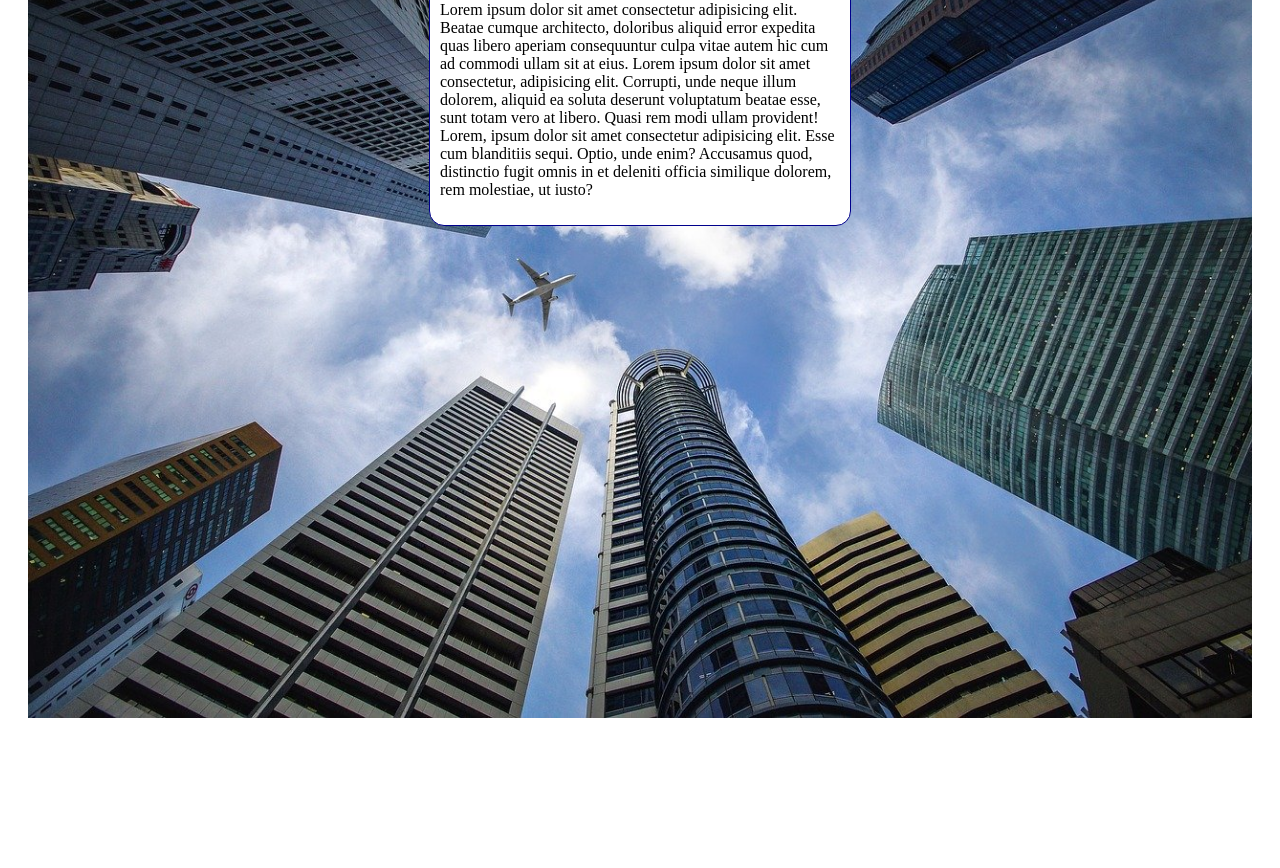
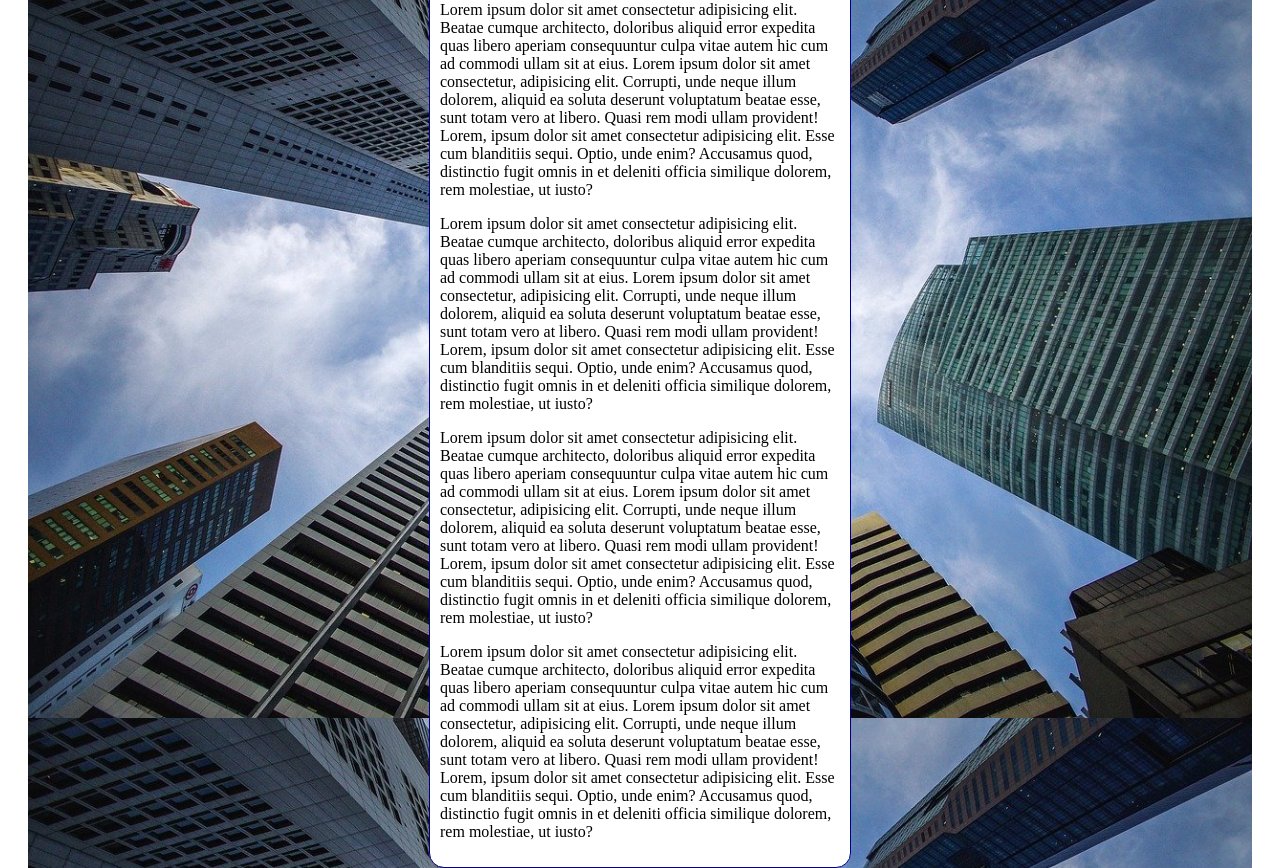
Before and after one commit to Janilene/html-css, a plain HTML site: page exercicios/ex022/fundo006.html in a window 1280 px wide. Shown: the part 98-966 px from the top of the page. Before the commit the page ends 816 px from the top, so only its background shows below. Drawn offline with Linux system fonts and the light colour scheme.

Commit message:
Update fundo006.html

```diff
--- a/exercicios/ex022/fundo006.html
+++ b/exercicios/ex022/fundo006.html
@@ -11,7 +11,7 @@
             background-color: black;
             background: url('imagens/wallpaper002.jpg');
             background-position: center center;
-            background-repeat: no-repeat;
+            background-repeat: repeat-y;
             background-size: contain;
         }
 
@@ -33,6 +33,21 @@
         adipisicing elit. Corrupti, unde neque illum dolorem, aliquid ea soluta deserunt voluptatum beatae esse, sunt totam vero at
         libero. Quasi rem modi ullam provident! Lorem, ipsum dolor sit amet consectetur adipisicing elit. Esse cum blanditiis sequi.
         Optio, unde enim? Accusamus quod, distinctio fugit omnis in et deleniti officia similique dolorem, rem molestiae, ut iusto?</p>
+        <p>Lorem ipsum dolor sit amet consectetur adipisicing elit. Beatae cumque architecto, doloribus aliquid error expedita quas
+        libero aperiam consequuntur culpa vitae autem hic cum ad commodi ullam sit at eius. Lorem ipsum dolor sit amet consectetur,
+        adipisicing elit. Corrupti, unde neque illum dolorem, aliquid ea soluta deserunt voluptatum beatae esse, sunt totam vero at
+        libero. Quasi rem modi ullam provident! Lorem, ipsum dolor sit amet consectetur adipisicing elit. Esse cum blanditiis sequi.
+         Optio, unde enim? Accusamus quod, distinctio fugit omnis in et deleniti officia similique dolorem, rem molestiae, ut iusto?</p>
+        <p>Lorem ipsum dolor sit amet consectetur adipisicing elit. Beatae cumque architecto, doloribus aliquid error expedita quas
+        libero aperiam consequuntur culpa vitae autem hic cum ad commodi ullam sit at eius. Lorem ipsum dolor sit amet consectetur,
+        adipisicing elit. Corrupti, unde neque illum dolorem, aliquid ea soluta deserunt voluptatum beatae esse, sunt totam vero at
+        libero. Quasi rem modi ullam provident! Lorem, ipsum dolor sit amet consectetur adipisicing elit. Esse cum blanditiis sequi.
+        Optio, unde enim? Accusamus quod, distinctio fugit omnis in et deleniti officia similique dolorem, rem molestiae, ut iusto?</p>
+        <p>Lorem ipsum dolor sit amet consectetur adipisicing elit. Beatae cumque architecto, doloribus aliquid error expedita quas
+        libero aperiam consequuntur culpa vitae autem hic cum ad commodi ullam sit at eius. Lorem ipsum dolor sit amet consectetur,
+        adipisicing elit. Corrupti, unde neque illum dolorem, aliquid ea soluta deserunt voluptatum beatae esse, sunt totam vero at
+        libero. Quasi rem modi ullam provident! Lorem, ipsum dolor sit amet consectetur adipisicing elit. Esse cum blanditiis sequi.
+        Optio, unde enim? Accusamus quod, distinctio fugit omnis in et deleniti officia similique dolorem, rem molestiae, ut iusto?</p>
     </main>
 </body>
 </html>
```
